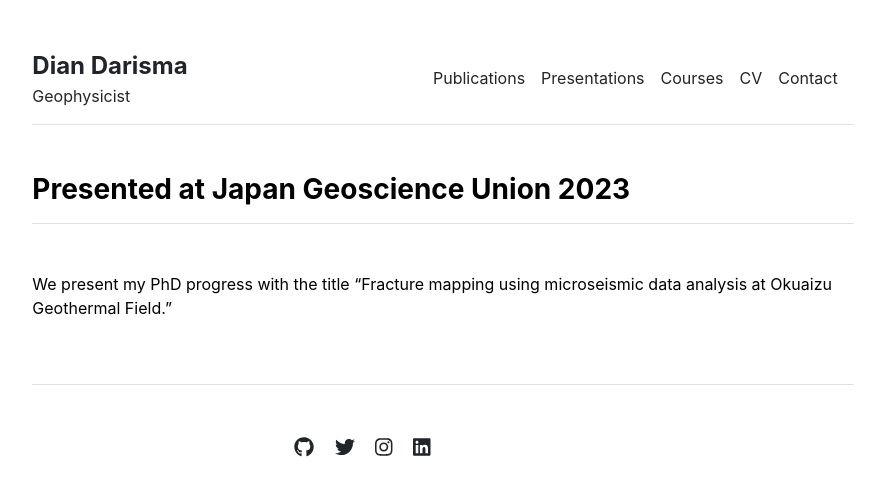
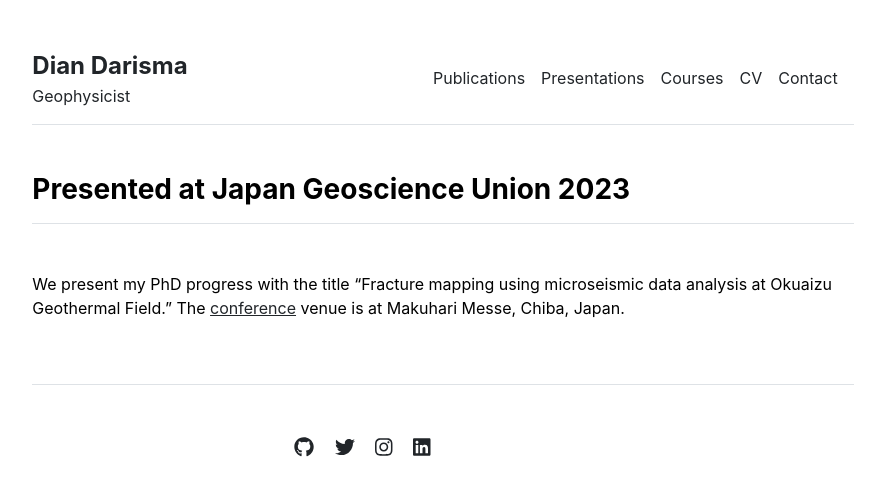
Before and after one commit to diandarisma/diandarisma.github.io, a Jekyll site: the page built from _posts/2023-05-23-JpGU2023.md, in a window 1280 px wide. Shown: the top 496 px of the page, without its empty margins (197-1082 px from the left). Built offline with Jekyll 4.4.1, drawn with Linux system fonts in a browser that asks for light colours.

Commit message:
Update 2023-05-23-JpGU2023.md

```diff
--- a/_posts/2023-05-23-JpGU2023.md
+++ b/_posts/2023-05-23-JpGU2023.md
@@ -4,3 +4,4 @@
 ---
 
 We present my PhD progress with the title "Fracture mapping using microseismic data analysis at Okuaizu Geothermal Field."
+The [conference](https://www.jpgu.org/meeting_e2023/) venue is at Makuhari Messe, Chiba, Japan.
```
